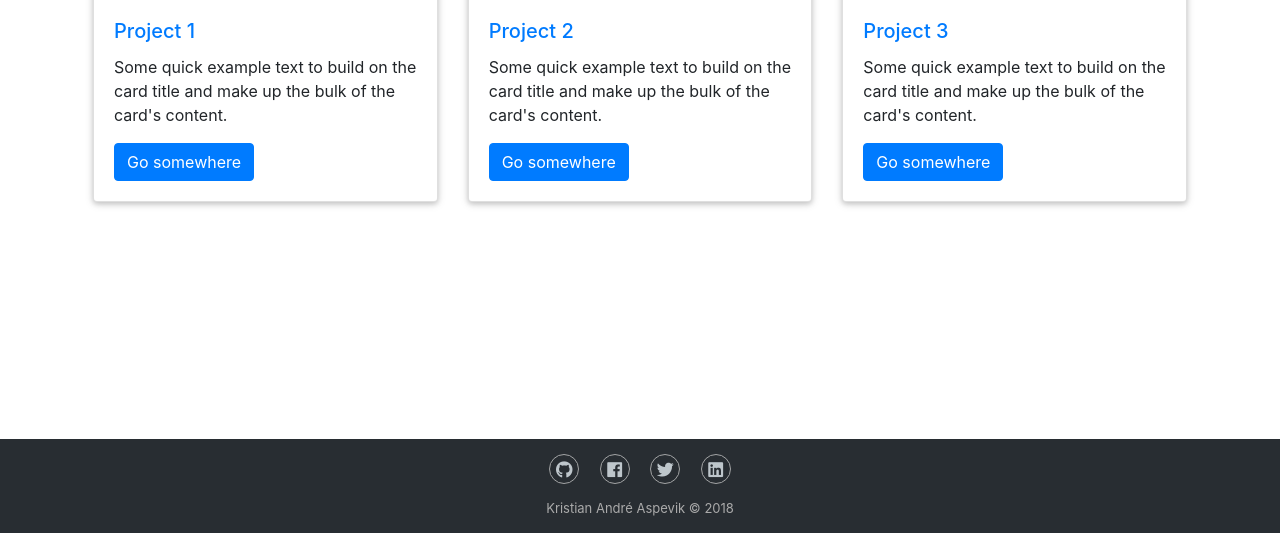
After one commit to KristianAsp/portfolio-api, a Django app: page /projects/1 in a window 1280 px wide. The commit adds this page. Shown: the part 267-800 px from the top of the page. Run offline with Django 3.2, Linux system fonts and the light colour scheme; some libraries are stand-ins or nearby versions.

Commit message:
Added models for Projects, Tags and ProjectTypes. Added URL for viewing detailed views of projects

```diff
--- a/kristianaspevik/WebUI/static/main.css
+++ b/kristianaspevik/WebUI/static/main.css
@@ -92,3 +92,11 @@ body {
   color:#aaa;
   margin-bottom:0;
 }
+
+/*************
+*** CARDS ***
+*************/
+
+.card {
+    box-shadow: 0 2px 5px 0 rgba(0,0,0,0.16), 0 2px 10px 0 rgba(0,0,0,0.12);
+}
--- /dev/null
+++ b/kristianaspevik/WebUI/templates/UI/projects/index.html
@@ -0,0 +1,27 @@
+{% extends 'UI/base/base.html' %}
+
+{% block content %}
+<!-- Page Content -->
+<main class="main">
+    <div class="container">
+        <div class="d-flex p-2">
+            <div class="row">
+                {% for k,v in projects.items %}
+                <div class="col-md-4">
+                    <div class="card">
+                        <img class="card-img-top" src="https://source.unsplash.com/LAaSoL0LrYs/1920x1080" alt="Card image cap">
+                        <div class="card-body">
+                            <div class="row" style="margin:0">
+                                <h5 class="card-title"><a href="#">Project {{ v }}</a></h5>
+                            </div>
+                            <p class="card-text">Some quick example text to build on the card title and make up the bulk of the card's content.</p>
+                            <a href="{% url 'project_detail' project_name='hello' %}" class="btn btn-primary">Go somewhere</a>
+                        </div>
+                    </div>
+                </div>
+                {% endfor %}
+            </div>
+        </div>
+    </div>
+</main>
+{% endblock %}
--- a/kristianaspevik/WebUI/urls.py
+++ b/kristianaspevik/WebUI/urls.py
@@ -1,9 +1,10 @@
-from django.urls import path
+from django.urls import path, re_path
 from . import views
 
 urlpatterns = [
+    re_path(r'^projects/(?P<project_name>[A-Za-z0-9_])', views.project_detail, name="project_detail"),
     path(r'', views.index, name="home"),
+    path(r'about', views.about_index, name="about"),
+    path(r'contact', views.contact_index, name="contact"),
     path(r'projects', views.projects_index, name="projects"),
-    path(r'about', views.about_index, name="about"),
-    path(r'contact', views.contact_index, name="contact")
 ]
--- a/kristianaspevik/WebUI/views.py
+++ b/kristianaspevik/WebUI/views.py
@@ -1,15 +1,29 @@
 from __future__ import unicode_literals
-from django.shortcuts import render, redirect
-from django.template import loader
+from django.shortcuts import render
 
 def index(request):
     return render(request, 'UI/index.html', {})
 
 def projects_index(request):
-    return render(request, 'UI/index.html', {})
+
+    projects = {
+        'test1': '1',
+        'test2': '2',
+        'test3': '3',
+    }
+    return render(request, 'UI/projects/index.html', {'projects': projects})
 
 def about_index(request):
     return render(request, 'UI/index.html', {})
 
 def contact_index(request):
     return render(request, 'UI/contact/index.html', {})
+
+def project_detail(request,project_name):
+    projects = {
+        'test1': '1',
+        'test2': '2',
+        'test3': '3',
+    }
+
+    return render(request, 'UI/projects/index.html', {'projects': projects})
```
Also changed, not shown: kristianaspevik/WebUI/models.py (+20 -1 lines), kristianaspevik/WebUI/templates/UI/base/base.html (line endings or trailing spaces).
